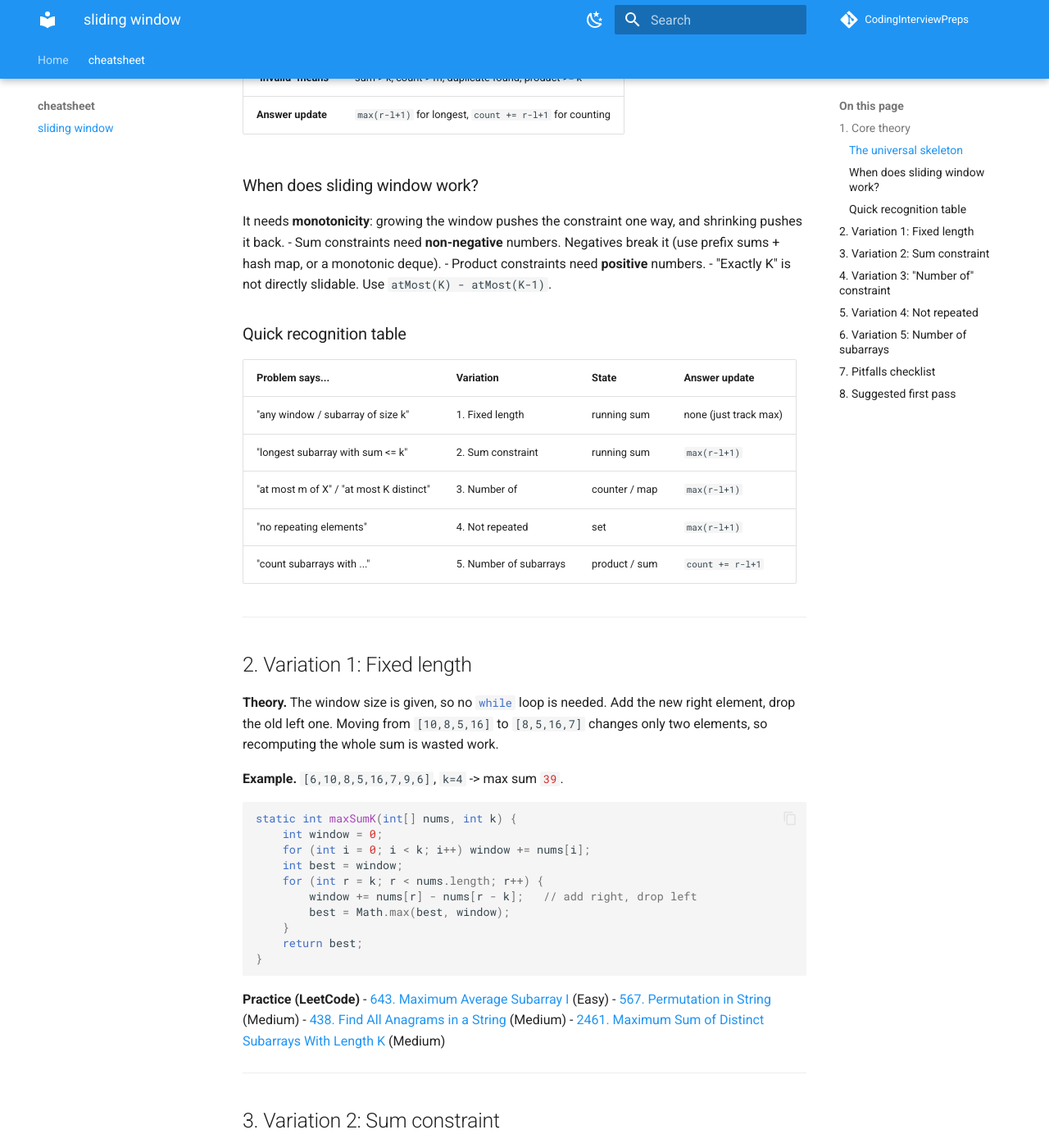
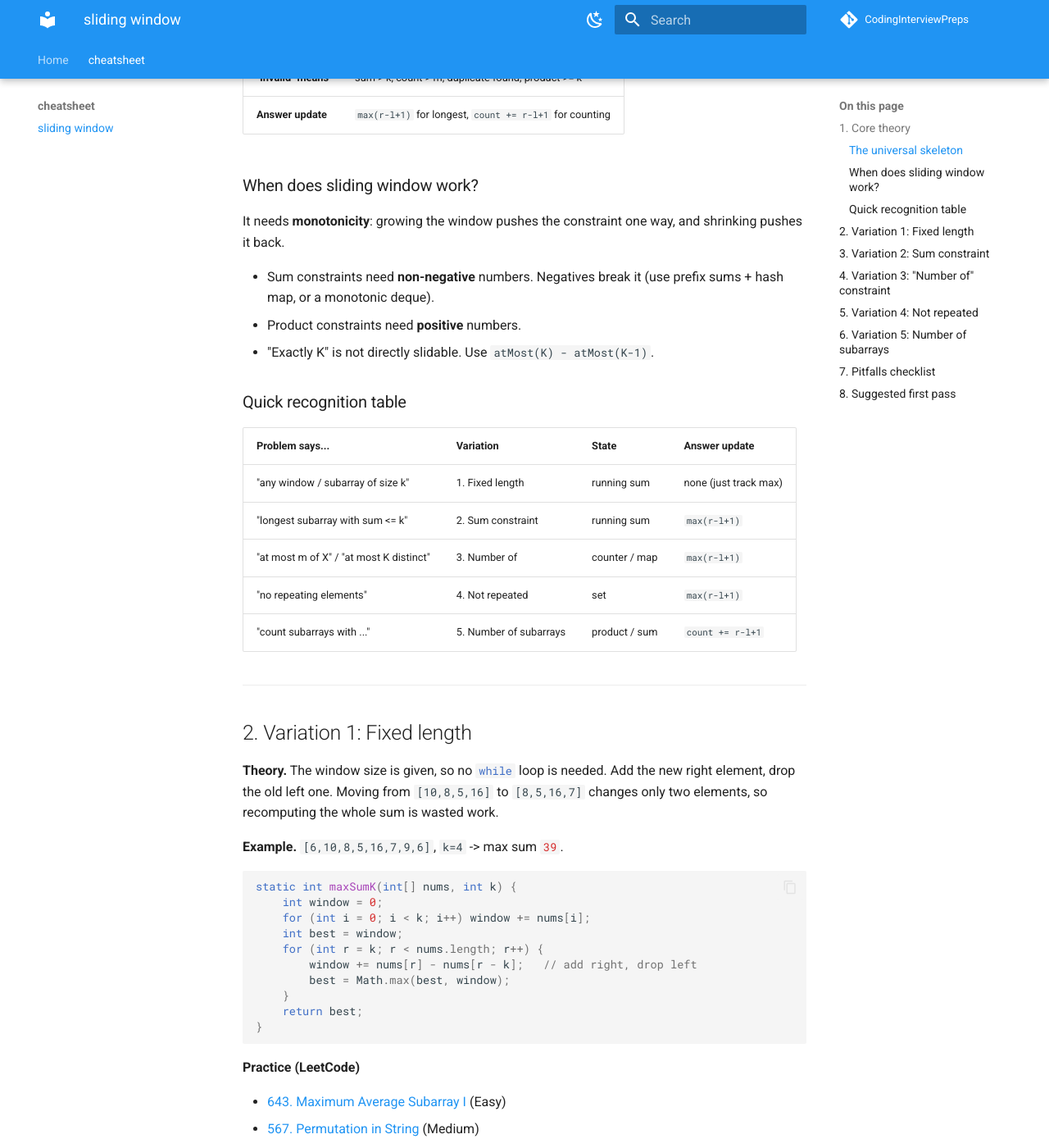
Before and after one commit to nitinkc/CodingInterviewPreps, an MkDocs documentation site: the page built from docs/cheatsheet/Sliding_Window_5_Variations.md, in a window 1280 px wide and 1400 px high, scrolled down 784 px. Shown: the whole window at 82% size. Built offline with MkDocs 1.6.1 and Material for MkDocs 9.7.7, drawn with Linux system fonts in a browser that asks for light colours; comment, search, counter and statistics services are not loaded; some of the changed text lies outside the part shown.

Commit message:
Update Sliding_Window_5_Variations.md

````diff
--- a/docs/cheatsheet/Sliding_Window_5_Variations.md
+++ b/docs/cheatsheet/Sliding_Window_5_Variations.md
@@ -22,28 +22,29 @@ for (int r = 0; r < n; r++) {
 
 All five variations use this. They differ in three things:
 
-| What changes | Examples |
-|---|---|
-| **State** | running sum, counter, set, hash map, product |
-| **"Invalid" means** | sum > k, count > m, duplicate found, product >= k |
-| **Answer update** | `max(r-l+1)` for longest, `count += r-l+1` for counting |
+| What changes        | Examples                                                |
+|:--------------------|:--------------------------------------------------------|
+| **State**           | running sum, counter, set, hash map, product            |
+| **"Invalid" means** | sum > k, count > m, duplicate found, product >= k       |
+| **Answer update**   | `max(r-l+1)` for longest, `count += r-l+1` for counting |
 
 ### When does sliding window work?
 
 It needs **monotonicity**: growing the window pushes the constraint one way, and shrinking pushes it back.
+
 - Sum constraints need **non-negative** numbers. Negatives break it (use prefix sums + hash map, or a monotonic deque).
 - Product constraints need **positive** numbers.
 - "Exactly K" is not directly slidable. Use `atMost(K) - atMost(K-1)`.
 
 ### Quick recognition table
 
-| Problem says... | Variation | State | Answer update |
-|---|---|---|---|
-| "any window / subarray of size k" | 1. Fixed length | running sum | none (just track max) |
-| "longest subarray with sum <= k" | 2. Sum constraint | running sum | `max(r-l+1)` |
-| "at most m of X" / "at most K distinct" | 3. Number of | counter / map | `max(r-l+1)` |
-| "no repeating elements" | 4. Not repeated | set | `max(r-l+1)` |
-| "count subarrays with ..." | 5. Number of subarrays | product / sum | `count += r-l+1` |
+| Problem says...                         | Variation              | State         | Answer update         |
+|:----------------------------------------|:-----------------------|:--------------|:----------------------|
+| "any window / subarray of size k"       | 1. Fixed length        | running sum   | none (just track max) |
+| "longest subarray with sum <= k"        | 2. Sum constraint      | running sum   | `max(r-l+1)`          |
+| "at most m of X" / "at most K distinct" | 3. Number of           | counter / map | `max(r-l+1)`          |
+| "no repeating elements"                 | 4. Not repeated        | set           | `max(r-l+1)`          |
+| "count subarrays with ..."              | 5. Number of subarrays | product / sum | `count += r-l+1`      |
 
 ---
 
@@ -67,6 +68,7 @@ static int maxSumK(int[] nums, int k) {
 ```
 
 **Practice (LeetCode)**
+
 - [643. Maximum Average Subarray I](https://leetcode.com/problems/maximum-average-subarray-i/) (Easy)
 - [567. Permutation in String](https://leetcode.com/problems/permutation-in-string/) (Medium)
 - [438. Find All Anagrams in a String](https://leetcode.com/problems/find-all-anagrams-in-a-string/) (Medium)
@@ -97,6 +99,7 @@ static int longestSumAtMost(int[] nums, int k) {
 ```
 
 **Practice (LeetCode)**
+
 - [209. Minimum Size Subarray Sum](https://leetcode.com/problems/minimum-size-subarray-sum/) (Medium): shortest window with sum >= target (mirror image).
 - [1208. Get Equal Substrings Within Budget](https://leetcode.com/problems/get-equal-substrings-within-budget/) (Medium): closest to "longest with sum <= k".
 - [1838. Frequency of the Most Frequent Element](https://leetcode.com/problems/frequency-of-the-most-frequent-element/) (Medium)
@@ -143,6 +146,7 @@ static int longestKDistinct(String s, int K) {
 ```
 
 **Practice (LeetCode)**
+
 - [1004. Max Consecutive Ones III](https://leetcode.com/problems/max-consecutive-ones-iii/) (Medium): best first problem for this type.
 - [904. Fruit Into Baskets](https://leetcode.com/problems/fruit-into-baskets/) (Medium): at most 2 distinct.
 - [340. Longest Substring with At Most K Distinct Characters](https://leetcode.com/problems/longest-substring-with-at-most-k-distinct-characters/) (Medium, Premium)
@@ -173,6 +177,7 @@ static int longestUnique(String s) {
 For lowercase-only input, a `boolean[26]` is faster and is often what interviewers expect.
 
 **Practice (LeetCode)**
+
 - [3. Longest Substring Without Repeating Characters](https://leetcode.com/problems/longest-substring-without-repeating-characters/) (Medium): the standard one.
 - [1695. Maximum Erasure Value](https://leetcode.com/problems/maximum-erasure-value/) (Medium): same idea, track the sum instead of the length.
 
@@ -210,6 +215,7 @@ static int countProductLessThan(int[] nums, int k) {
 ```
 
 **Practice (LeetCode)**
+
 - [713. Subarray Product Less Than K](https://leetcode.com/problems/subarray-product-less-than-k/) (Medium): the example above.
 - [1358. Number of Substrings Containing All Three Characters](https://leetcode.com/problems/number-of-substrings-containing-all-three-characters/) (Medium)
 - [1248. Count Number of Nice Subarrays](https://leetcode.com/problems/count-number-of-nice-subarrays/) (Medium): "exactly k", use `atMost(k) - atMost(k-1)`.
````
